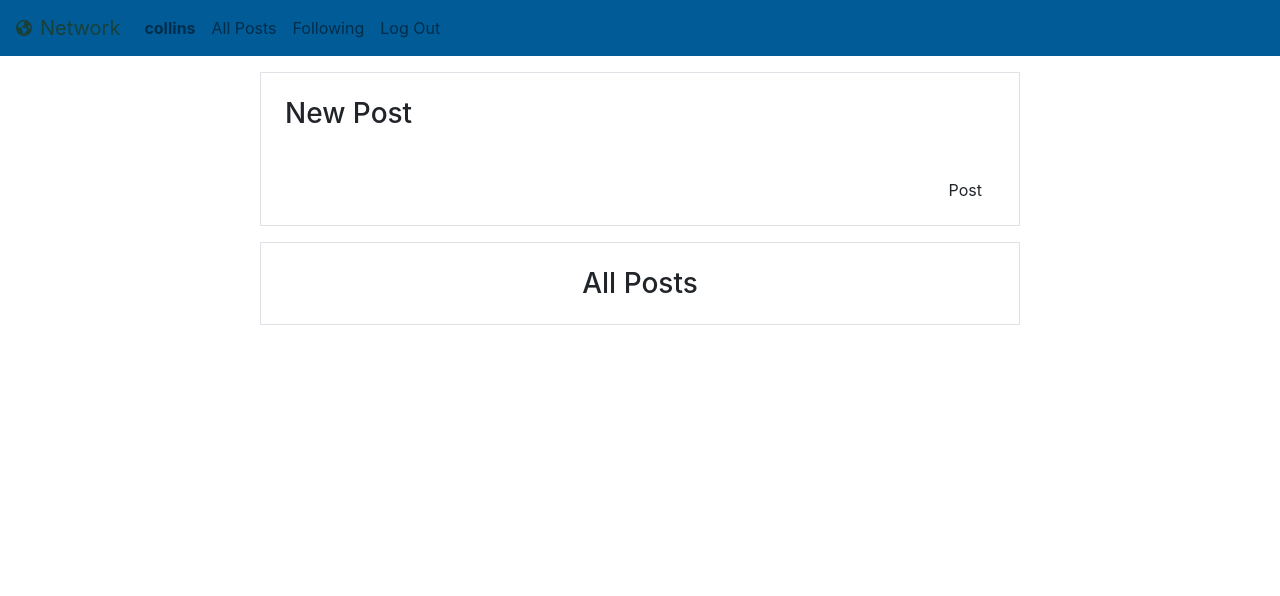
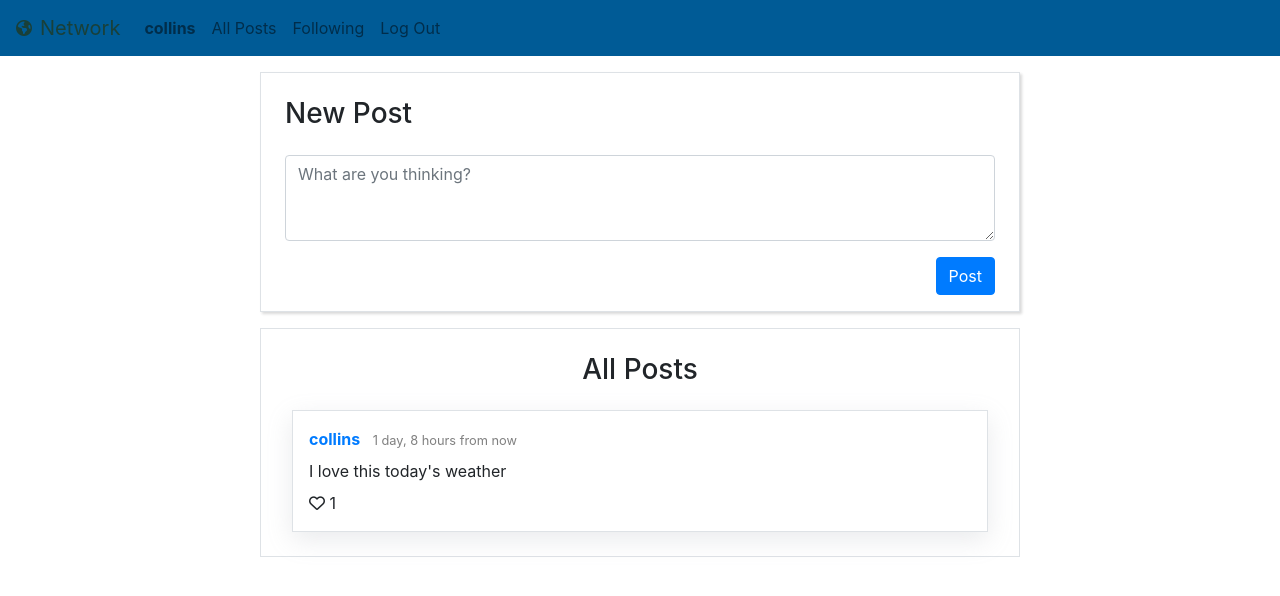
Before and after one commit to collins-isiwu/Network, a Django app: page / in a window 1280 px wide. Shown: the top 596 px of the page. Run offline with Django 3.2, Linux system fonts and the light colour scheme; a user stored in the database is signed in; data comes from the database, SQL or seed files in the repository; both versions use the stored data as it was after the commit; tables that the repository leaves empty hold one stand-in row (values such as "Sample post"); parts of the project's set-up code (start-up, migrations or seed data) failed here and were passed over; some libraries are stand-ins or nearby versions.

Commit message:
major commit

```diff
--- a/project4/network/form.py
+++ b/project4/network/forms.py
@@ -1,4 +1,3 @@
-from socket import fromshare
 from django import forms
 from .models import Post
 
--- a/project4/network/static/network/styles.css
+++ b/project4/network/static/network/styles.css
@@ -1,3 +1,11 @@
 nav {
     background-color: #005b96;
 }
+
+.box-shadow {
+    box-shadow: rgba(0, 0, 0, 0.15) 1.95px 1.95px 2.6px;
+}
+
+.box-shadow-posts {
+    box-shadow: rgba(149, 157, 165, 0.2) 0px 8px 24px;
+}
--- a/project4/network/templates/network/index.html
+++ b/project4/network/templates/network/index.html
@@ -11,7 +11,7 @@
                         {% csrf_token %}
                         {{ form }}
                         <div class="form-group pt-3 text-right">
-                            <button type="submit" class="btn green-button">Post</button>
+                            <button type="submit" class="btn btn-primary">Post</button>
                         </div>
                     </form>
                 </div>
@@ -21,7 +21,7 @@
         <div class="row justify-content-center">
             <div class="col-12 col-lg-8 mt-3 bg-white border">
                 <h3 class="pt-4 pb-3 text-center">All Posts</h3>
-                {% include "network/posts.html" %}
+                {% include "network/posts&pagination.html" %}
             </div>
         </div>
     </div>
--- /dev/null
+++ b/project4/network/templates/network/posts&pagination.html
@@ -0,0 +1,71 @@
+{% load humanize %}
+{% load static %}
+
+<!--Load Posts-->
+    {% for post in page_obj.object_list %}
+    <div class="border box-shadow-posts p-3 mb-4 mx-0 mx-md-3">
+        <div class="pb-2" id="post_headline{{ post.id }}">
+            <a href="{% url 'profile' post.creator.id %}" class="green-link">
+                <strong>{{ post.creator }}</strong>
+            </a>
+            <small class="pl-2 text-black-50">{{ post.timeCreated|naturaltime }}</small>
+            {% if user.is_authenicated and user == post.creator %}
+            <a href="javascript:void(0)" data-id="{{ post.id }}" id="edit_{{ post.id }}" class="badge badg-secondary ml-1">Edit</a>
+            {% endif %}
+        </div>
+
+        <div id="post_contentgroup_{{ post.id }}">
+            <p id="post_content_{{ post.id }}" class="mb-2">{{ post.content }}</p>
+        </div>
+
+        <div class="text-right" id="save_buttons_{{ post.id }}">
+
+        </div>
+
+        <div id="post_likes_{{ post.id }}">
+            {% if user.is_authenticated %}
+                <i id="post_likeicon_{{ post.id }}" data-id="{{ post.id }}" class="likeicon likeicon-user fa-heart {% if user in post.likedby.all %}fas{% else %}far{% endif %}"></i>
+            {% else %}
+                <i class="likeicon fa-heart {% if post.likes != 0 %}fas{% else %}far{% endif %}"></i>
+            {% endif %}
+            <span id="post_likecount_{{ post.id }}">{{ post.likes }}</span>
+        </div>
+    </div>
+
+    {% empty %}
+    <div class="p-3 mb-4 mx-0 mx-md-3">
+        No Posts Found!
+    </div>
+    {% endfor %}
+
+    {% if page.object_list %}
+        <!--Pagination-->
+        <nav aria-label="...">
+            <ul class="pagination justify-content-end">
+                <li class="page-item {% if not page.has_previous %} disabled {% endif %}">
+                    <a href="{{ previous_url }}" class="page-link pagination-blue-inactive" tabindex="-1" aria-disabled="true">
+                        <span aria-hidden="true">&laquo;</span>
+                    </a>
+                </li>
+                {% for num in page.paginator.page_range %}
+                    {% if num == page.number %}
+                        <li class="page-item active" aria-current="page">
+                            <span class="page-link" style="border-color: #005b96; background-color: #005b96;"></span>
+                        {{ num }}
+                        <span class="sr-only">{ current }</span>
+                        </li>
+
+                    {% elif num < page.number|add:3 and num > page.number|add:-3 %}
+                    <li class="page-item">
+                        <a href="{{ GET_params.urlencode }}?page={{num}}" class="page-link pagination-blue-inactive">{{ num }}</a>
+                    </li>
+                    {% endif %}
+                {% endfor %}
+                <li class="page-item {% if not page.has_next %} disabled {% endif %}">
+                    <a href="{{ next_url }}" class="page-link pagination-blue-inactive">
+                        <span aria-hidden="true">&raquo;</span>
+                    </a>
+                </li>
+            </ul>
+        </nav>
+    {% endif %}
--- a/project4/network/urls.py
+++ b/project4/network/urls.py
@@ -8,5 +8,7 @@ urlpatterns = [
     path("login", views.login_view, name="login"),
     path("logout", views.logout_view, name="logout"),
     path("register", views.register, name="register"),
-    path('newpost', views.newPost, name="newpost")
+    path('newpost', views.newPost, name="newpost"),
+    path('profile/<int:user_id>', views.profile, name="profile"),
+    path('following', views.following, name="following")
 ]
--- a/project4/network/util.py
+++ b/project4/network/util.py
@@ -0,0 +1,14 @@
+def get_previous_url(page_obj):
+    if page_obj.has_previous():
+        previous_url = f'?page={page_obj.previous_page_number()}'
+    else:
+        previous_url = ''
+    return previous_url
+
+
+def get_next_url(page_obj):
+    if page_obj.has_next():
+        next_url = f"?page={page_obj.next_page_number()}"
+    else:
+        next_url = ''
+    return next_url
--- a/project4/network/views.py
+++ b/project4/network/views.py
@@ -6,13 +6,27 @@ from django.urls import reverse
 from django.contrib.auth.decorators import login_required
 from django.http import JsonResponse
 from django.views.decorators.csrf import csrf_exempt
+from django.core.paginator import Paginator
 
-from .models import User
-from .form import PostForm
+from .models import User, Post, Profile
+from .forms import PostForm
+from .util import get_next_url, get_previous_url
 
 
 def index(request):
-    return render(request, "network/index.html")
+
+    post = Post.objects.all()
+    paginator = Paginator(post, 8) # Show 8 contacts per page.
+
+    # Gets page number from query string in URL i.e '?page=' and if not, defaults to 1
+    page_number = request.GET.get('page', 1)
+    page_obj = paginator.get_page(page_number)  # the posts returned for each page is stored in page_obj
+    return render(request, "network/index.html", {
+        "form": PostForm(),
+        "page_obj": page_obj,
+        "next_url": get_next_url(page_obj),
+        "previous_url": get_previous_url(page_obj)
+    })
 
 
 @login_required
@@ -32,11 +46,41 @@ def newPost(request):
         return HttpResponseRedirect(reverse("index"))
 
 
+def profile(request, user_id):
+
+    # looks up the user's profile
+    profile_user = User.objects.get(pk=user_id)
+
+    # Searches for relevant posts and separate posts into pages of 8
+    profile_posts = Post.objects.filter(creator=user_id)
+    paginator = Paginator(profile_posts, 8)
+
+    # Gets page number from query string in URL '?page=' and if not, defaults to 1
+    page_number = request.GET.get('page', 1)
+    page = paginator.get_page(page_number)  # the posts returned for each page is stored in page
+
+    # filter for users that are following this user
+    if request.user.is_authenticated:
+        following = profile_user.followers.filter(id=request.user.id).exists()
+        print(following)
+    else:
+        following = False
+
+    return render(request, "network/profile.html", {
+        "profile_user": profile_user,
+        "following": following,
+        "following_count": profile_user.following.all().count(),
+        "followers_count": profile_user.followers.all().count(),
+        "page": page,
+        "previous_url": get_previous_url(page),
+        "next_url": get_next_url(page)
+    })
 
 
+@login_required(login_url='login')
+def following(request):
 
-
-
+    pass
 
 
 def login_view(request):
--- a/project4/project4/settings.py
+++ b/project4/project4/settings.py
@@ -43,6 +43,7 @@ INSTALLED_APPS = [
     'django.contrib.sessions',
     'django.contrib.messages',
     'django.contrib.staticfiles',
+    'django.contrib.humanize'
 ]
 
 MIDDLEWARE = [
```
Also changed, not shown: project4/network/templates/network/profile.html (added, +36 -0 lines), project4/db.sqlite3, project4/network/templates/network/posts.html (deleted).
